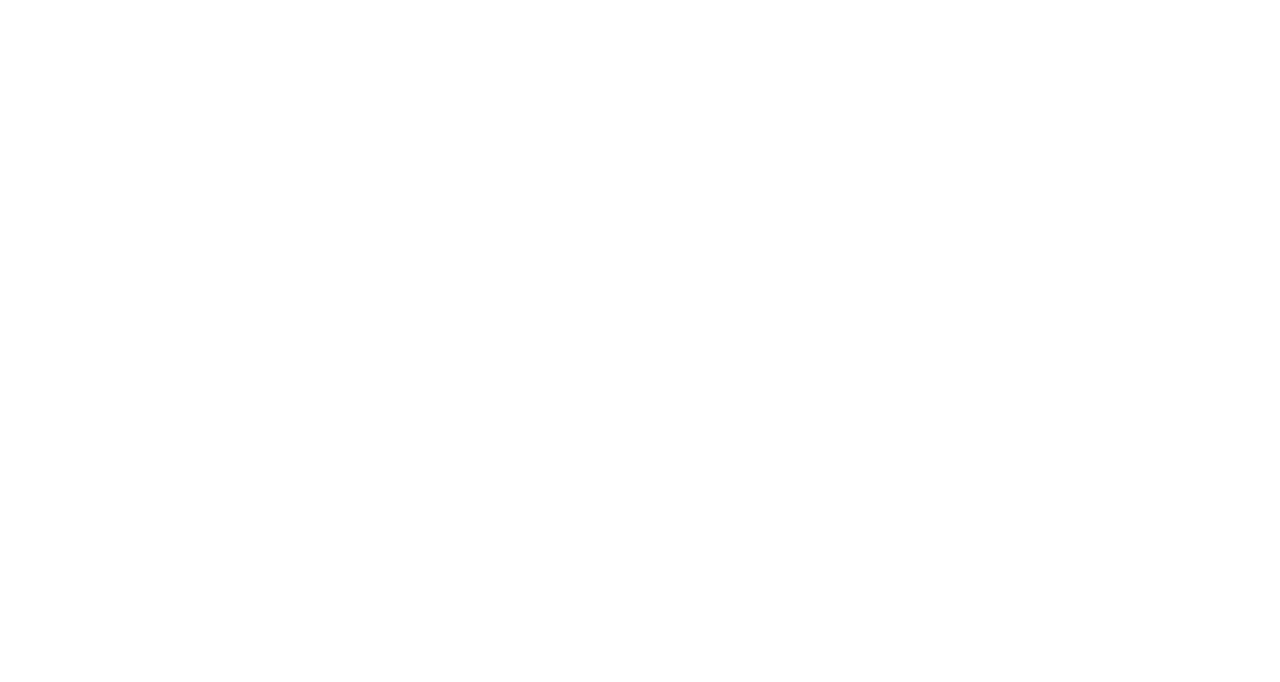
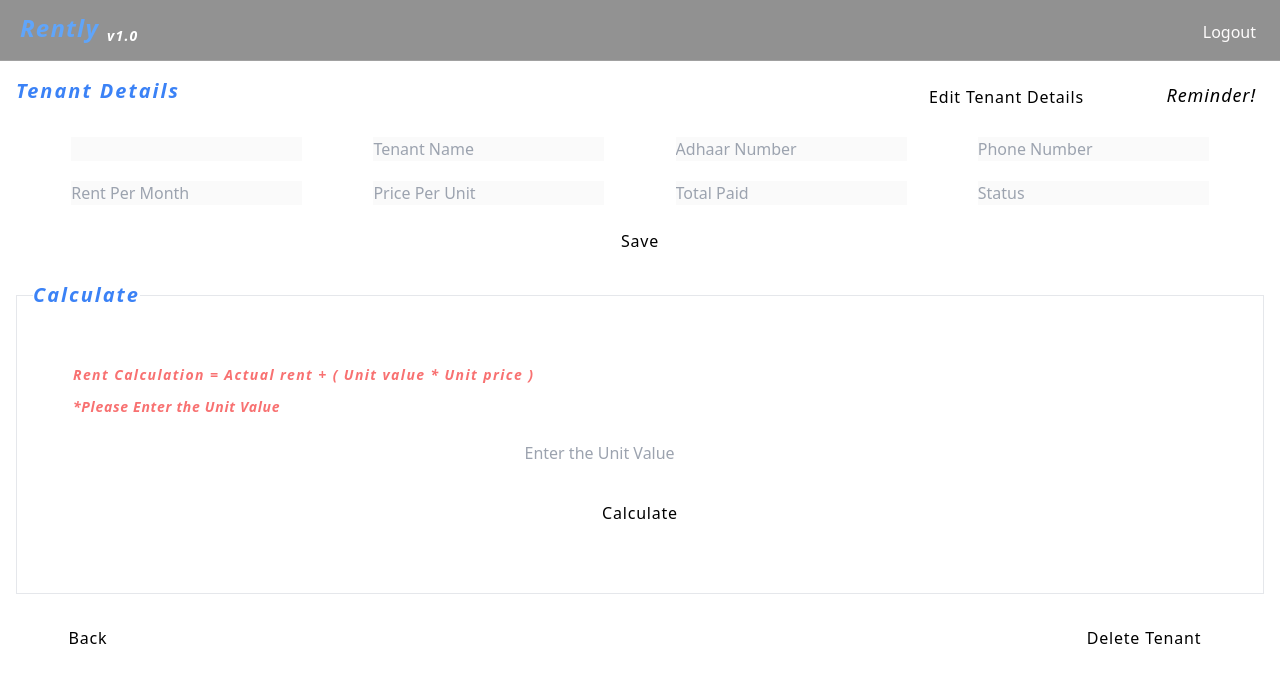
Before and after one commit to Monojithbhattacharya/Rently, a React (Create React App) app in the folder frontend/: page /tenant in a window 1280 px wide. Before the commit this address had no page. Shown: the top 682 px of the page. Built offline with nearby package versions, Linux system fonts and the light colour scheme.

Commit message:
completed tenant Details UI screen

```diff
--- a/frontend/src/components/header.js
+++ b/frontend/src/components/header.js
@@ -11,7 +11,10 @@
                     <h3 className="text-blue-400 text-2xl font-semibold tracking-wider italic lg:mx-2">{APP_NAME}<sub className="text-white text-sm mx-2">{APP_VERSION_SMALL}</sub></h3>
                 </div>
                 <div className="logout lg:me-3 flex">
-                    <h3 className="text-white italic lg:text-lg md:text-md sm:text-sm me-4 mt-2">{HOME.WELCOME_USER} {username}</h3>
+                    {username ?
+                        <h3 className="text-white italic lg:text-lg md:text-md sm:text-sm me-4 mt-2">{HOME.WELCOME_USER} {username}</h3>
+                        : null
+                    }
                     <button className="btn btn-soft btn-warning h-8 mt-1" onClick={() => navigate("/")}>{HOME.LOGOUT_BUTTON}</button>
                 </div>
             </div>
--- a/frontend/src/constant.js
+++ b/frontend/src/constant.js
@@ -19,6 +19,8 @@
     ADD_NEW_TENENT: "Add a New Tenant",
     SEARCH_BY_TENENT_NAME: "Search By Tenant Name",
     PDF: "Export As PDF",
+    TENENT_DETAILS: "Tenant Details",
+    EDIT_TENENT: "Edit Tenant Details",
 }
 
 export const LABEL = {
@@ -30,7 +32,11 @@
 export const BUTTON ={
     ABOUT: "About",
     HELP: "Help",
-    CLOSE: "Close"
+    CLOSE: "Close",
+    SAVE: "Save",
+    UPDATE: "Update",
+    BACK: "Back",
+    DELETE: "Delete Tenant",
 }
 
 export const ABOUT ={
@@ -62,6 +68,7 @@
     RENT_DATE: "Date of Renting",
     RENT_PRICE: "Rent Per Month",
     UNIT_PRICE: "Price Per Unit",
+    UNIT_VALUE: "Enter the Unit Value",
 }
 
 export const API_URL = "http://localhost:5000/api";
--- a/frontend/src/screens/HomePage.jsx
+++ b/frontend/src/screens/HomePage.jsx
@@ -1,5 +1,5 @@
 import React, { useEffect, useState } from "react";
-import { useLocation } from "react-router-dom";
+import { useLocation, useNavigate } from "react-router-dom";
 import { Bounce, toast, ToastContainer } from 'react-toastify';
 import { API_URL, HOME, TENENT } from "../constant";
 import Header from "../components/header";
@@ -15,6 +15,7 @@
     const location = useLocation();
     const userId = location.state?.userId;
     const username = location.state?.username;
+    const navigate = useNavigate();
 
     useEffect(() => {
         let isMounted = true;
@@ -131,7 +132,7 @@
                                                                 </div>
                                                                 }
                                                             </td>
-                                                            <td><button className="btn btn-link italic">{TENENT.ACTION}</button></td>
+                                                            <td><button className="btn btn-link italic" onClick={() =>navigate("/tenant")}>{TENENT.ACTION}</button></td>
                                                         </tr>
                                                     ))}
                                                 </tbody>
--- /dev/null
+++ b/frontend/src/screens/TenantDetails.jsx
@@ -0,0 +1,99 @@
+import React, { useState } from "react";
+import { Bounce, toast, ToastContainer } from 'react-toastify';
+import Header from "../components/header";
+import { ADD, BUTTON, HOME, TENENT } from "../constant";
+import { useNavigate } from "react-router-dom";
+
+const TenantDetails = ({ username }) => {
+    const [unitValue, setUnitValue] = useState(0);
+    const [CalculatedRent, setCalculatedRent] = useState(0);
+    const [loading, setLoading] = useState(false);
+    const [CalculateLoading, setCalculateLoading] = useState(false);
+    const [showCalculatedRent, setShowCalculatedRent] = useState(false);
+    const [editOption, setEditOption] = useState(false);
+    const navigate = useNavigate();
+    //handle calculate rent
+    const handleCalculateRent = () => {
+        setCalculateLoading(true);
+        setTimeout(() => {
+            setCalculatedRent(1000 + (unitValue * 10));
+            setCalculateLoading(false);
+            setShowCalculatedRent(true);
+        }, 3000);
+    }
+    return (
+        <>
+            {loading ? <div className="home-component min-h-screen w-full h-full bg-dark flex justify-center items-center">
+                <span className="loading loading-dots loading-xl"></span>
+            </div> :
+                <>
+                    <div className="home-component min-h-screen w-full h-full bg-dark">
+                        <Header username={username} />
+                        <div className="w-full h-auto flex justify-between mt-3 p-1">
+                            <h3 className="font-semibold italic text-blue-500 text-xl tracking-widest mx-3">{HOME.TENENT_DETAILS}</h3>
+                            <div className="flex w-auto h-auto gap-10 me-5">
+                                <button className="btn btn-soft btn-accent w-60 tracking-wider mt-1 h-8" onClick={() => setEditOption(true)} >{HOME.EDIT_TENENT}</button>
+                                <button className="btn btn-link text-lg no-underline tracking-wider italic">Reminder!</button>
+                            </div>
+                        </div>
+                        <div className="w-full h-auto mt-3 p-1">
+                            <div className="w-full h-auto flex justify-evenly gap-2 p-1">
+                                <input type="text" className="input input-sm" disabled />
+                                <input type="text" placeholder={ADD.TENENT_NAME} className="input input-sm" style={{ outline: "none" }} disabled={!editOption ? true : false} />
+                                <input type="text" placeholder={ADD.ADHAAR_NUM} className="input input-sm" style={{ outline: "none" }} disabled={!editOption ? true : false} />
+                                <input type="text" placeholder={ADD.PHONE} className="input input-sm" style={{ outline: "none" }} disabled={!editOption ? true : false} />
+                            </div>
+                            <div className="w-full h-auto flex justify-evenly gap-2 mt-3 p-1">
+                                <input type="text" placeholder={ADD.RENT_PRICE} className="input input-sm" style={{ outline: "none" }} disabled={!editOption ? true : false} />
+                                <input type="text" placeholder={ADD.UNIT_PRICE} className="input input-sm" style={{ outline: "none" }} disabled={!editOption ? true : false} />
+                                <input type="text" placeholder={TENENT.PAID_RENT} className="input input-sm" style={{ outline: "none" }} disabled={!editOption ? true : false} />
+                                <input type="text" placeholder={TENENT.STATUS} className="input input-sm" style={{ outline: "none" }} disabled />
+                            </div>
+                            <div className="w-full h-auto flex justify-center mt-3 p-1">
+                                <button className="btn btn-soft btn-accent tracking-wider w-36  h-8" disabled={!editOption ? true : false} onClick={() => setEditOption(false)} >{BUTTON.SAVE}</button>
+                            </div>
+                        </div>
+                        <div className="w-full h-auto p-4">
+                            <fieldset className="fieldset w-xs bg-base-200 border border-base-300 p-4 rounded-box">
+                                <legend className="fieldset-legend font-semibold italic text-blue-500 text-xl tracking-widest">Calculate</legend>
+                                {CalculateLoading ? <div className="home-component bg-dark flex justify-center items-center">
+                                    <span className="loading loading-dots loading-xl"></span>
+                                </div>
+                                    : showCalculatedRent ?
+                                        <div className="w-full h-auto p-10">
+                                            <p className="font-semibold italic text-green-400 text-sm tracking-widest">Calculated rent for current month</p>
+                                            <div className="w-full h-auto flex justify-center mt-4 p-2">
+                                                <input type="text" className="input input-sm px-3" style={{ outline: "none" }} value={CalculatedRent} />
+                                            </div>
+                                            <div className="w-full h-auto flex justify-center mt-4 gap-3 p-2">
+                                                <button className="btn btn-soft btn-primary tracking-wider w-25 h-8">{BUTTON.UPDATE}</button>
+                                                <button className="btn btn-soft btn-error tracking-wider w-25 h-8" onClick={() => setShowCalculatedRent(false)}>{HOME.CANCEL_BUTTON}</button>
+                                            </div>
+                                        </div>
+                                        :
+                                        <div className="w-full h-auto p-10">
+                                            <p className="font-semibold italic text-red-400 text-sm tracking-widest">Rent Calculation = Actual rent + ( Unit value * Unit price )</p>
+                                            <p className="font-semibold italic text-red-400 text-sm tracking-wider mt-3">*Please Enter the Unit Value</p>
+                                            <div className="w-full h-auto flex justify-center mt-4 p-2">
+                                                <input type="text" placeholder={ADD.UNIT_VALUE} className="input input-sm px-3" style={{ outline: "none" }} value={unitValue === 0 ? null : unitValue} onChange={(e) => setUnitValue(e.target.value)} />
+                                            </div>
+                                            <div className="w-full h-auto flex justify-center mt-4 p-2">
+                                                <button className="btn btn-soft btn-primary tracking-wider w-36 h-8" disabled={(!unitValue) ? true : false} onClick={handleCalculateRent}>{TENENT.CALCULATE}</button>
+                                            </div>
+                                        </div>
+                                }
+                            </fieldset>
+                        </div>
+                        <div className="w-full h-auto flex justify-between p-3">
+                        <button className="btn btn-soft btn-warning tracking-wider w-36 mx-1 h-8" onClick={() => navigate(-1)} >{BUTTON.BACK}</button>
+                        <button className="btn btn-soft btn-error tracking-wider w-60 me-1 h-8" >{BUTTON.DELETE}</button>
+                        </div>
+                    </div>
+                    <ToastContainer position="top-center" autoClose={2000} hideProgressBar={true} closeOnClick={true} theme="light" transition={Bounce} />
+                </>
+            }
+        </>
+    )
+}
+
+export default TenantDetails;
--- a/frontend/src/utils/AppRoutes.js
+++ b/frontend/src/utils/AppRoutes.js
@@ -1,14 +1,14 @@
 import React from "react";
 import { Routes, Route } from "react-router-dom";
-import { HomePage, Rently } from "./importComponents";
+import { HomePage, Rently, TenantDetails } from "./importComponents";
 
 const AppRoutes = () => {
     return (
         <Routes>
             <Route path="/" element={<Rently />} />
-            <Route path="/home/:username" element={<HomePage />} />
+            <Route path="home/:username" element={<HomePage />} />
+            <Route path="/tenant" element={<TenantDetails />} />
         </Routes>
     )
 }
-
 export default AppRoutes;
--- a/frontend/src/utils/importComponents.js
+++ b/frontend/src/utils/importComponents.js
@@ -1,7 +1,9 @@
 // importing all the screens
 import Rently from "../screens/Rently";
 import HomePage from "../screens/HomePage";
+import TenantDetails from "../screens/TenantDetails";
 export {
     Rently,
     HomePage,
+    TenantDetails
 }
```
